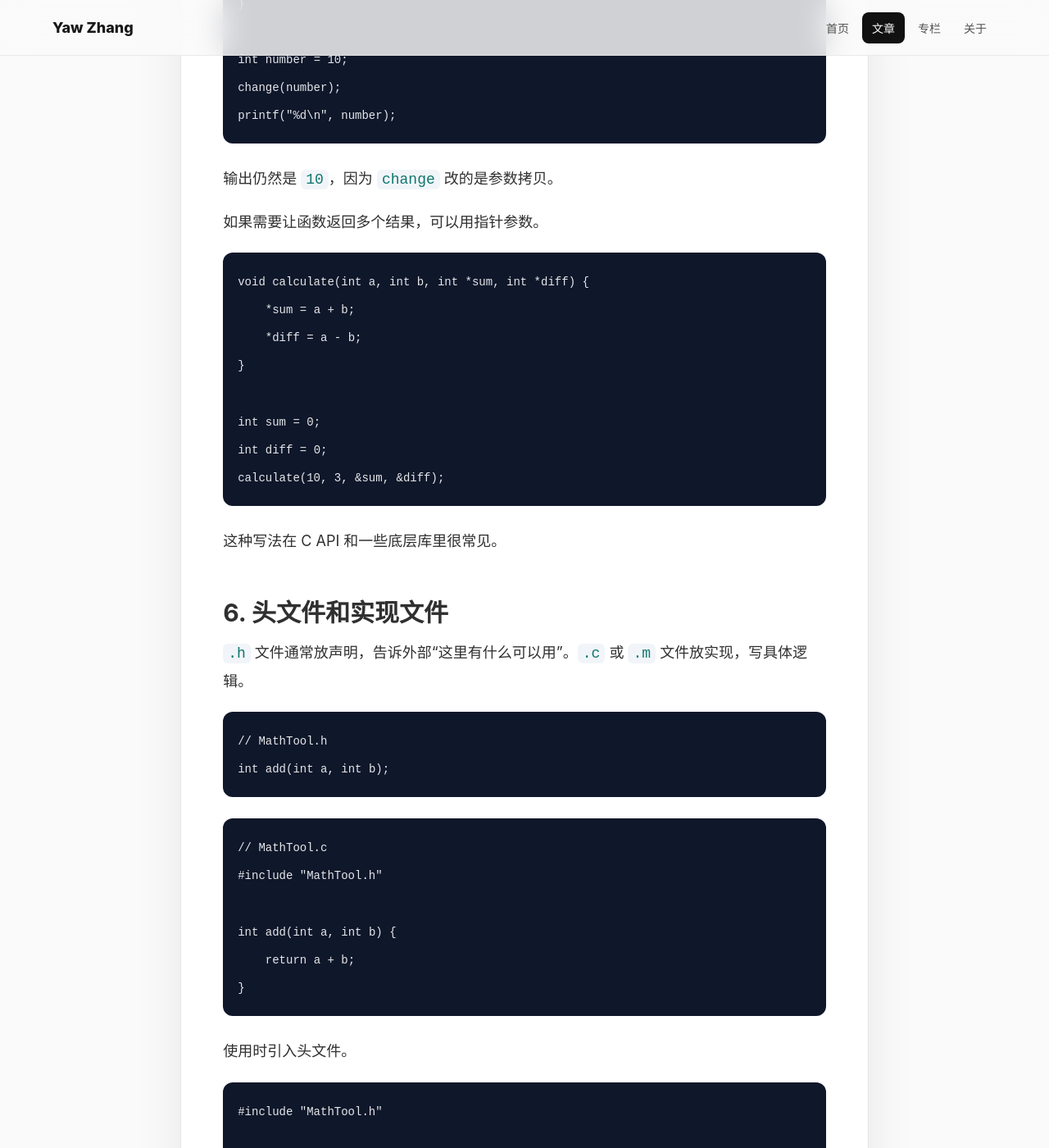
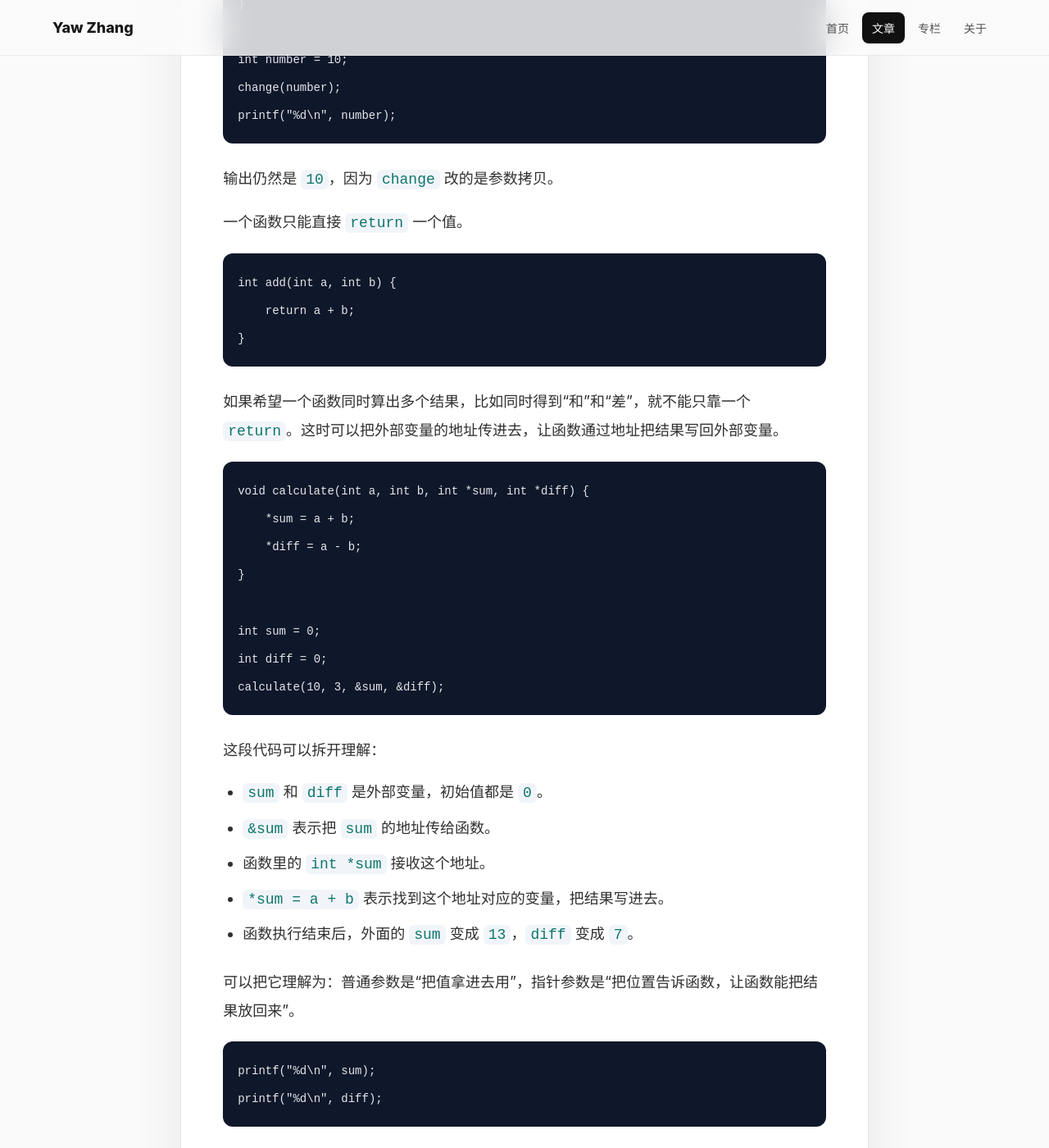
Before and after one commit to YawZhang/blob, a Jekyll site: the page built from _posts/2026-06-14-ios-c-foundation.md, in a window 1280 px wide and 1400 px high, scrolled down 6097 px. Shown: the whole window at 82% size. Built offline with Jekyll 4.4.1, drawn with Linux system fonts in a browser that asks for light colours; some of the changed text lies outside the part shown.

Commit message:
Clarify pointer output parameters

````diff
--- a/_posts/2026-06-14-ios-c-foundation.md
+++ b/_posts/2026-06-14-ios-c-foundation.md
@@ -192,7 +192,15 @@ printf("%d\n", number);
 
 输出仍然是 `10`，因为 `change` 改的是参数拷贝。
 
-如果需要让函数返回多个结果，可以用指针参数。
+一个函数只能直接 `return` 一个值。
+
+```c
+int add(int a, int b) {
+    return a + b;
+}
+```
+
+如果希望一个函数同时算出多个结果，比如同时得到“和”和“差”，就不能只靠一个 `return`。这时可以把外部变量的地址传进去，让函数通过地址把结果写回外部变量。
 
 ```c
 void calculate(int a, int b, int *sum, int *diff) {
@@ -205,7 +213,22 @@ int diff = 0;
 calculate(10, 3, &sum, &diff);
 ```
 
-这种写法在 C API 和一些底层库里很常见。
+这段代码可以拆开理解：
+
+- `sum` 和 `diff` 是外部变量，初始值都是 `0`。
+- `&sum` 表示把 `sum` 的地址传给函数。
+- 函数里的 `int *sum` 接收这个地址。
+- `*sum = a + b` 表示找到这个地址对应的变量，把结果写进去。
+- 函数执行结束后，外面的 `sum` 变成 `13`，`diff` 变成 `7`。
+
+可以把它理解为：普通参数是“把值拿进去用”，指针参数是“把位置告诉函数，让函数能把结果放回来”。
+
+```c
+printf("%d\n", sum);
+printf("%d\n", diff);
+```
+
+这种写法在 C API 和一些底层库里很常见，通常叫“输出参数”。
 
 ## 6. 头文件和实现文件
 
````
